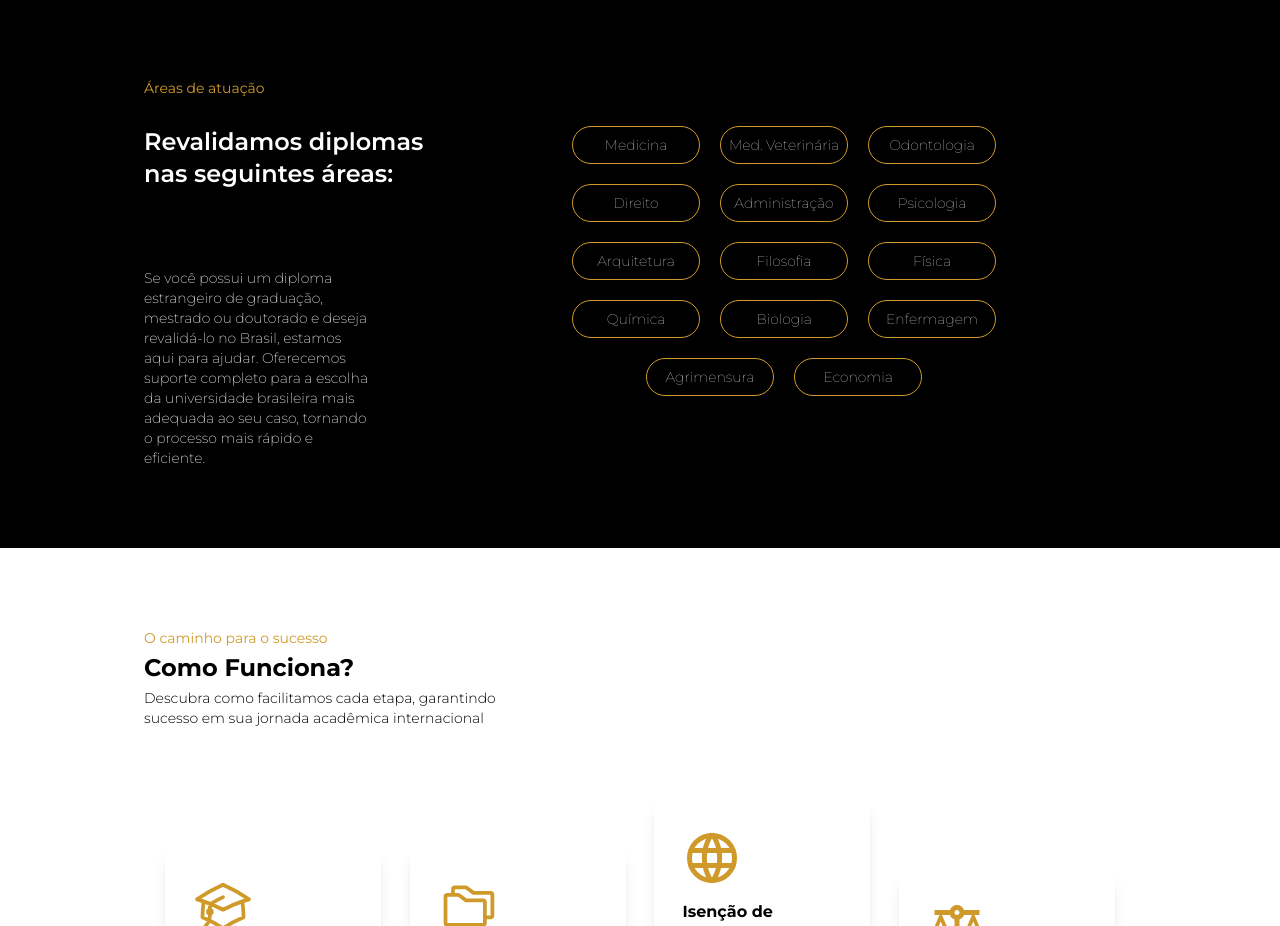
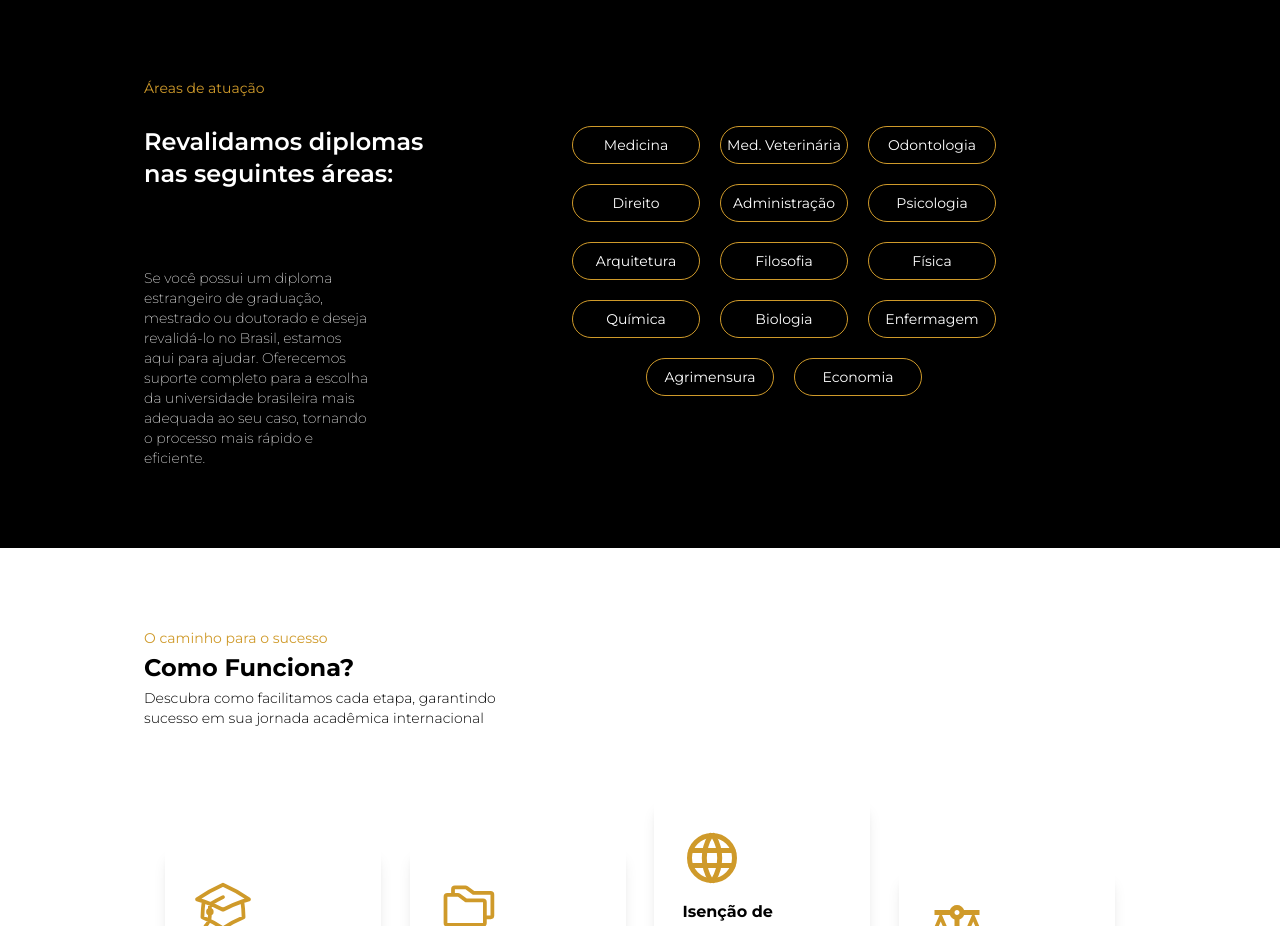
Before and after one commit to HelcioAnicio/Fl-AdvogadosDiplomas, a React (Vite) app: page / in a window 1280 px wide. Shown: the part 802-1728 px from the top of the page. Built offline with nearby package versions, Linux system fonts and the light colour scheme.

Commit message:
Atualizar o main.tsx

```diff
--- a/src/components/main.tsx
+++ b/src/components/main.tsx
@@ -58,7 +58,7 @@ export const Main = () => {
             {diplomas.map((diploma, index) => (
               <p
                 key={index}
-                className={`w-32 min-w-32 rounded-3xl border border-[#CF9A2A] py-2 text-center text-sm font-thin transition-all duration-500 hover:bg-[#CF9A2A] ${colorActived === index ? "bg-[#CF9A2A]" : ""}`}
+                className={`w-32 min-w-32 rounded-3xl border border-[#CF9A2A] py-2 text-center text-sm font-normal transition-all duration-500 hover:bg-[#CF9A2A] ${colorActived === index ? "bg-[#CF9A2A]" : ""}`}
                 onClick={() =>
                   setColorActived(colorActived === index ? null : index)
                 }
```
